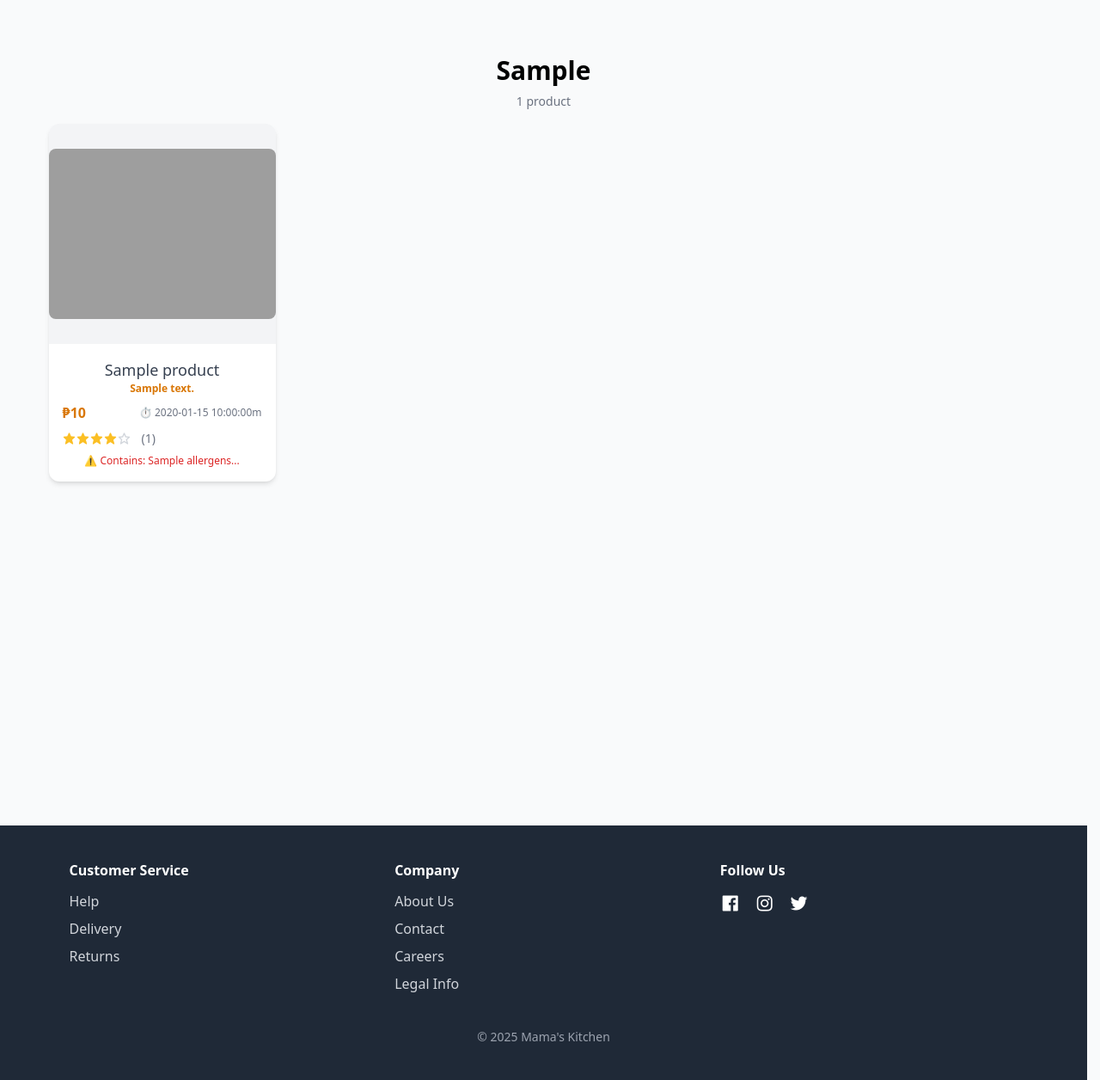
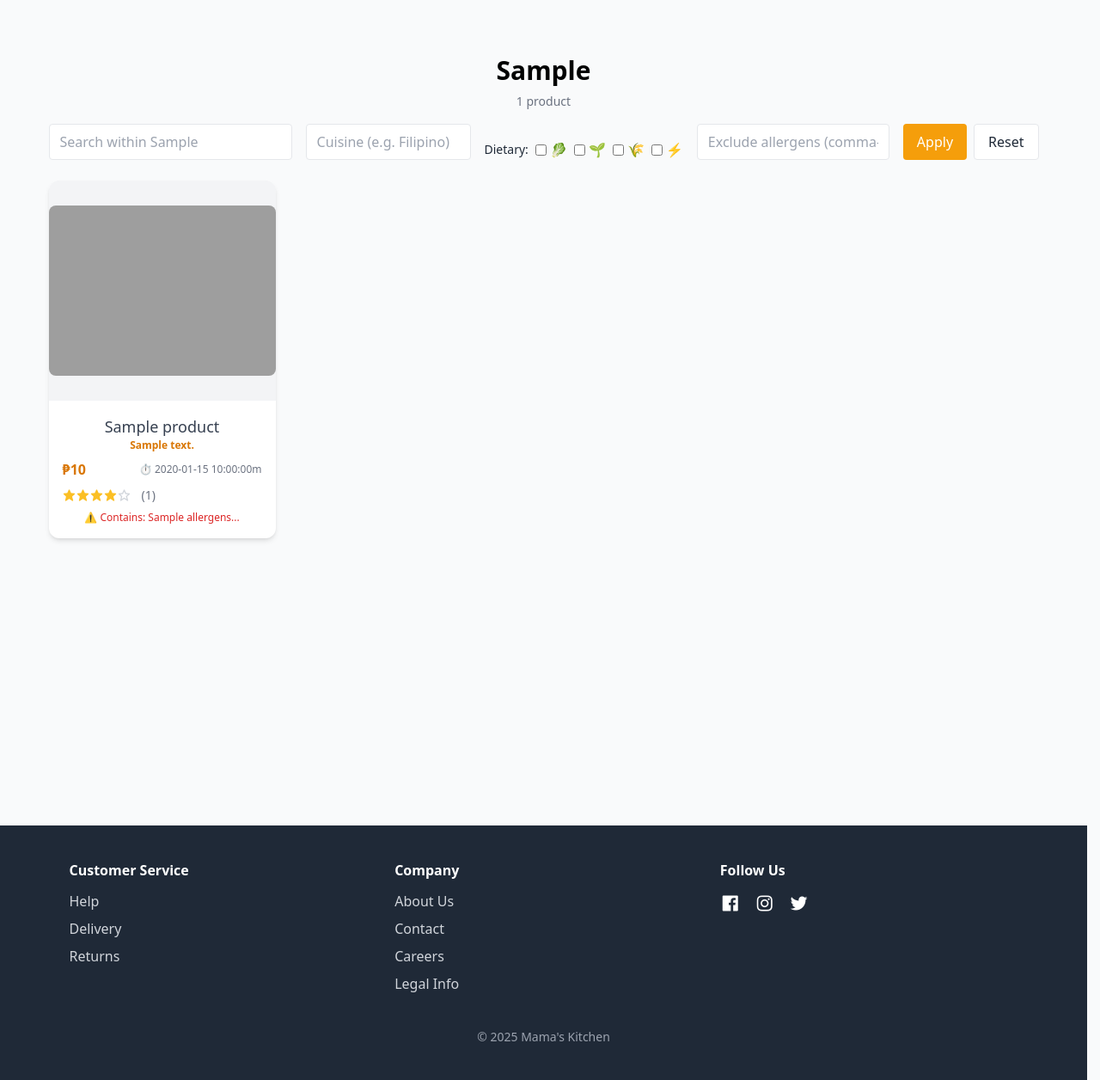
Before and after one commit to szamyael634/mkapp, a Flask app: template templates/products.html in a window 1280 px wide. Shown: the part 176-1432 px from the top of the page at 86% size. Run offline with Flask 3, Linux system fonts and the light colour scheme; the template is opened without the code that fills it: most values are stand-ins (such as "Sample title", 1, 10 or a date in 2020); data that the repository does not hold is empty; some libraries are stand-ins or nearby versions; grey boxes are pictures that could not be loaded.

Commit message:
Add filter UI to products page and preserve filters across pagination

```diff
--- a/templates/products.html
+++ b/templates/products.html
@@ -303,6 +303,30 @@
     <p class="text-sm text-gray-500 mb-4">{{ count }} product{{ '' if count == 1 else 's' }}</p>
   {% endif %}
 
+  <!-- Filter Controls -->
+  <div class="max-w-6xl mx-auto mb-6">
+    <form method="get" action="{{ url_for('products_page', category=category) }}" class="flex flex-col md:flex-row items-start md:items-end gap-3 md:gap-4">
+      <input type="text" name="q" placeholder="Search within {{ display_category }}" value="{{ request.args.get('q','') }}" class="flex-1 border rounded px-3 py-2" />
+
+      <input type="text" name="cuisine" placeholder="Cuisine (e.g. Filipino)" value="{{ request.args.get('cuisine','') }}" class="w-48 border rounded px-3 py-2" />
+
+      <div class="flex gap-2 items-center">
+        <label class="text-sm">Dietary:</label>
+        <label class="inline-flex items-center"><input type="checkbox" name="dietary" value="vegetarian" {% if 'vegetarian' in request.args.getlist('dietary') %}checked{% endif %} class="mr-1">🥬</label>
+        <label class="inline-flex items-center"><input type="checkbox" name="dietary" value="vegan" {% if 'vegan' in request.args.getlist('dietary') %}checked{% endif %} class="mr-1">🌱</label>
+        <label class="inline-flex items-center"><input type="checkbox" name="dietary" value="gluten-free" {% if 'gluten-free' in request.args.getlist('dietary') %}checked{% endif %} class="mr-1">🌾</label>
+        <label class="inline-flex items-center"><input type="checkbox" name="dietary" value="keto" {% if 'keto' in request.args.getlist('dietary') %}checked{% endif %} class="mr-1">⚡</label>
+      </div>
+
+      <input type="text" name="exclude_allergens" placeholder="Exclude allergens (comma-separated)" value="{{ request.args.get('exclude_allergens','') }}" class="w-56 border rounded px-3 py-2" />
+
+      <div class="flex gap-2">
+        <button type="submit" class="px-4 py-2 bg-amber-500 text-white rounded">Apply</button>
+        <a href="{{ url_for('products_page', category=category) }}" class="px-4 py-2 bg-white border rounded">Reset</a>
+      </div>
+    </form>
+  </div>
+
   <div class="grid grid-cols-2 md:grid-cols-4 gap-8 max-w-6xl mx-auto">
     {% for product in products %}
     <div class="group bg-white rounded-xl overflow-hidden shadow-md hover:shadow-xl transition relative flex flex-col">
@@ -401,29 +425,29 @@
       {% set end_page = total_pages if page+3 > total_pages else page+3 %}
 
       {% if page > 1 %}
-      <a href="{{ url_for('products_page', category=category) }}?page={{ page-1 }}{% if q %}&q={{ q|urlencode }}{% endif %}" class="px-3 py-2 bg-white border rounded hover:bg-gray-50">Prev</a>
+      <a href="{{ url_for('products_page', category=category) }}?page={{ page-1 }}{% if q %}&q={{ q|urlencode }}{% endif %}{% if request.args.get('cuisine') %}&cuisine={{ request.args.get('cuisine')|urlencode }}{% endif %}{% for d in request.args.getlist('dietary') %}&dietary={{ d|urlencode }}{% endfor %}{% if request.args.get('exclude_allergens') %}&exclude_allergens={{ request.args.get('exclude_allergens')|urlencode }}{% endif %}" class="px-3 py-2 bg-white border rounded hover:bg-gray-50">Prev</a>
       {% endif %}
 
       {% if start_page > 1 %}
-        <a href="{{ url_for('products_page', category=category) }}?page=1{% if q %}&q={{ q|urlencode }}{% endif %}" class="px-3 py-2 bg-white border rounded hover:bg-gray-50">1</a>
+        <a href="{{ url_for('products_page', category=category) }}?page=1{% if q %}&q={{ q|urlencode }}{% endif %}{% if request.args.get('cuisine') %}&cuisine={{ request.args.get('cuisine')|urlencode }}{% endif %}{% for d in request.args.getlist('dietary') %}&dietary={{ d|urlencode }}{% endfor %}{% if request.args.get('exclude_allergens') %}&exclude_allergens={{ request.args.get('exclude_allergens')|urlencode }}{% endif %}" class="px-3 py-2 bg-white border rounded hover:bg-gray-50">1</a>
         {% if start_page > 2 %}
           <span class="px-2">…</span>
         {% endif %}
       {% endif %}
 
       {% for p in range(start_page, end_page+1) %}
-        <a href="{{ url_for('products_page', category=category) }}?page={{ p }}{% if q %}&q={{ q|urlencode }}{% endif %}" class="px-3 py-2 rounded {{ 'bg-amber-500 text-white' if p == page else 'bg-white border hover:bg-gray-50' }}">{{ p }}</a>
+        <a href="{{ url_for('products_page', category=category) }}?page={{ p }}{% if q %}&q={{ q|urlencode }}{% endif %}{% if request.args.get('cuisine') %}&cuisine={{ request.args.get('cuisine')|urlencode }}{% endif %}{% for d in request.args.getlist('dietary') %}&dietary={{ d|urlencode }}{% endfor %}{% if request.args.get('exclude_allergens') %}&exclude_allergens={{ request.args.get('exclude_allergens')|urlencode }}{% endif %}" class="px-3 py-2 rounded {{ 'bg-amber-500 text-white' if p == page else 'bg-white border hover:bg-gray-50' }}">{{ p }}</a>
       {% endfor %}
 
       {% if end_page < total_pages %}
         {% if end_page < total_pages-1 %}
           <span class="px-2">…</span>
         {% endif %}
-        <a href="{{ url_for('products_page', category=category) }}?page={{ total_pages }}{% if q %}&q={{ q|urlencode }}{% endif %}" class="px-3 py-2 bg-white border rounded hover:bg-gray-50">{{ total_pages }}</a>
+        <a href="{{ url_for('products_page', category=category) }}?page={{ total_pages }}{% if q %}&q={{ q|urlencode }}{% endif %}{% if request.args.get('cuisine') %}&cuisine={{ request.args.get('cuisine')|urlencode }}{% endif %}{% for d in request.args.getlist('dietary') %}&dietary={{ d|urlencode }}{% endfor %}{% if request.args.get('exclude_allergens') %}&exclude_allergens={{ request.args.get('exclude_allergens')|urlencode }}{% endif %}" class="px-3 py-2 bg-white border rounded hover:bg-gray-50">{{ total_pages }}</a>
       {% endif %}
 
       {% if page < total_pages %}
-      <a href="{{ url_for('products_page', category=category) }}?page={{ page+1 }}{% if q %}&q={{ q|urlencode }}{% endif %}" class="px-3 py-2 bg-white border rounded hover:bg-gray-50">Next</a>
+      <a href="{{ url_for('products_page', category=category) }}?page={{ page+1 }}{% if q %}&q={{ q|urlencode }}{% endif %}{% if request.args.get('cuisine') %}&cuisine={{ request.args.get('cuisine')|urlencode }}{% endif %}{% for d in request.args.getlist('dietary') %}&dietary={{ d|urlencode }}{% endfor %}{% if request.args.get('exclude_allergens') %}&exclude_allergens={{ request.args.get('exclude_allergens')|urlencode }}{% endif %}" class="px-3 py-2 bg-white border rounded hover:bg-gray-50">Next</a>
       {% endif %}
     </div>
   </div>
```
